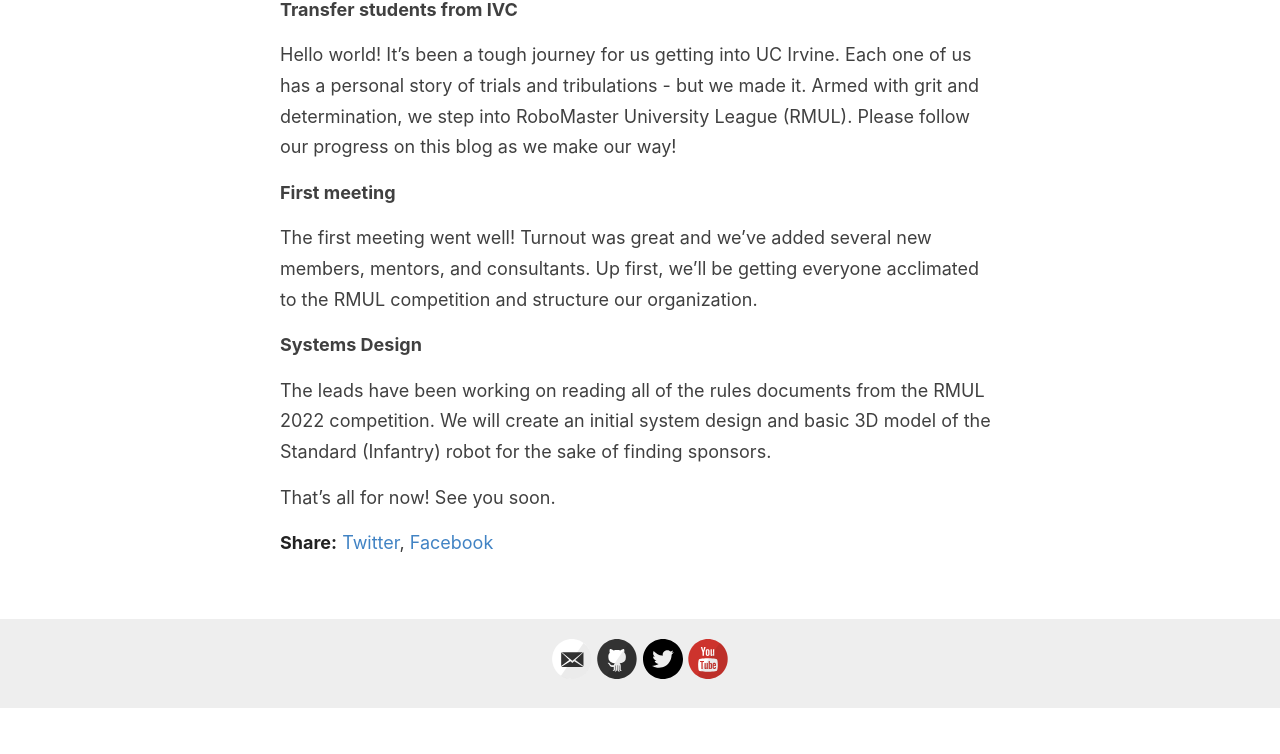
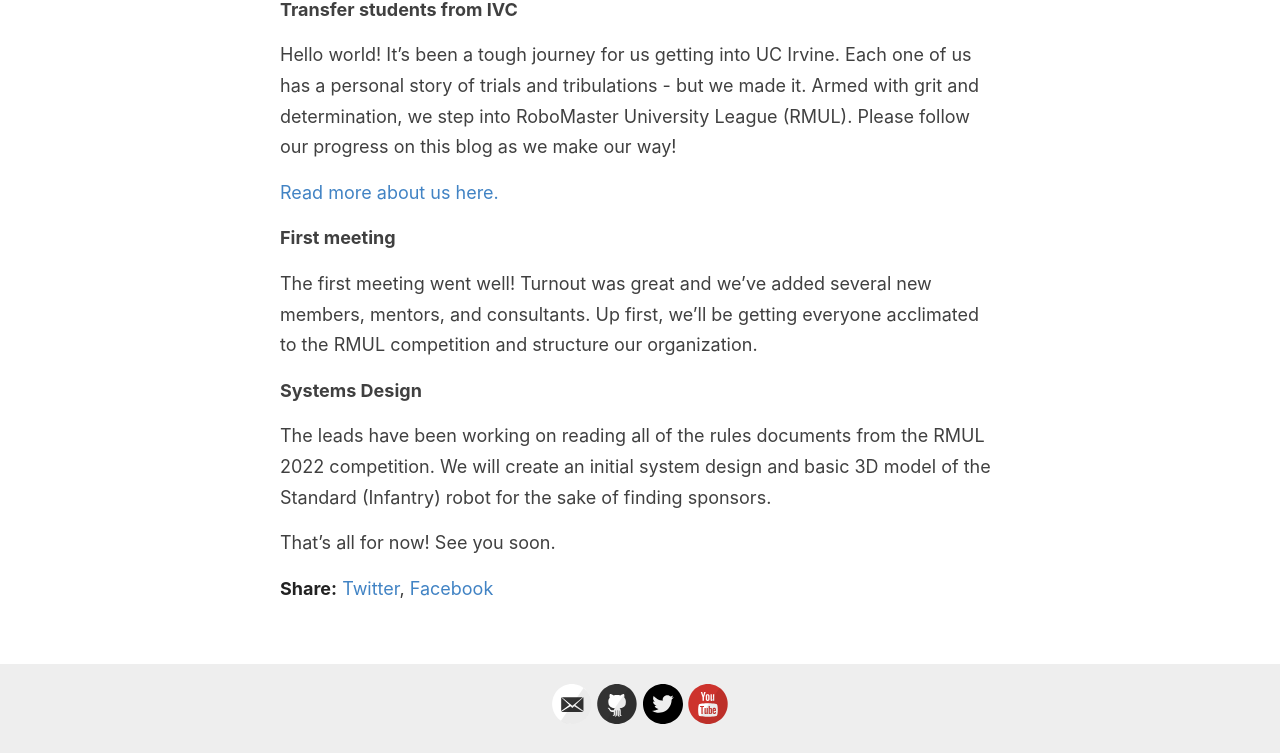
Before and after one commit to LegacyRobots/legacyrobots.github.io, a Jekyll site: the page built from _posts/2022-06-16-starting-up.md, in a window 1280 px wide. Shown: the part 591-1345 px from the top of the page. Built offline with Jekyll 4.4.1, drawn with Linux system fonts in a browser that asks for light colours; before the commit the page ends 1299 px from its top, so only the background shows below that.

Commit message:
updating post

```diff
--- a/_posts/2022-06-16-starting-up.md
+++ b/_posts/2022-06-16-starting-up.md
@@ -10,6 +10,8 @@ excerpt: It's been a tough journey for us getting into UC Irvine. Each one of us
 
 Hello world! It's been a tough journey for us getting into UC Irvine. Each one of us has a personal story of trials and tribulations - but we made it. Armed with grit and determination, we step into RoboMaster University League (RMUL). Please follow our progress on this blog as we make our way!
 
+[Read more about us here.](https://ucilegacy.site/about)
+
 **First meeting**
 
 The first meeting went well! Turnout was great and we've added several new members, mentors, and consultants. Up first, we'll be getting everyone acclimated to the RMUL competition and structure our organization.
```
